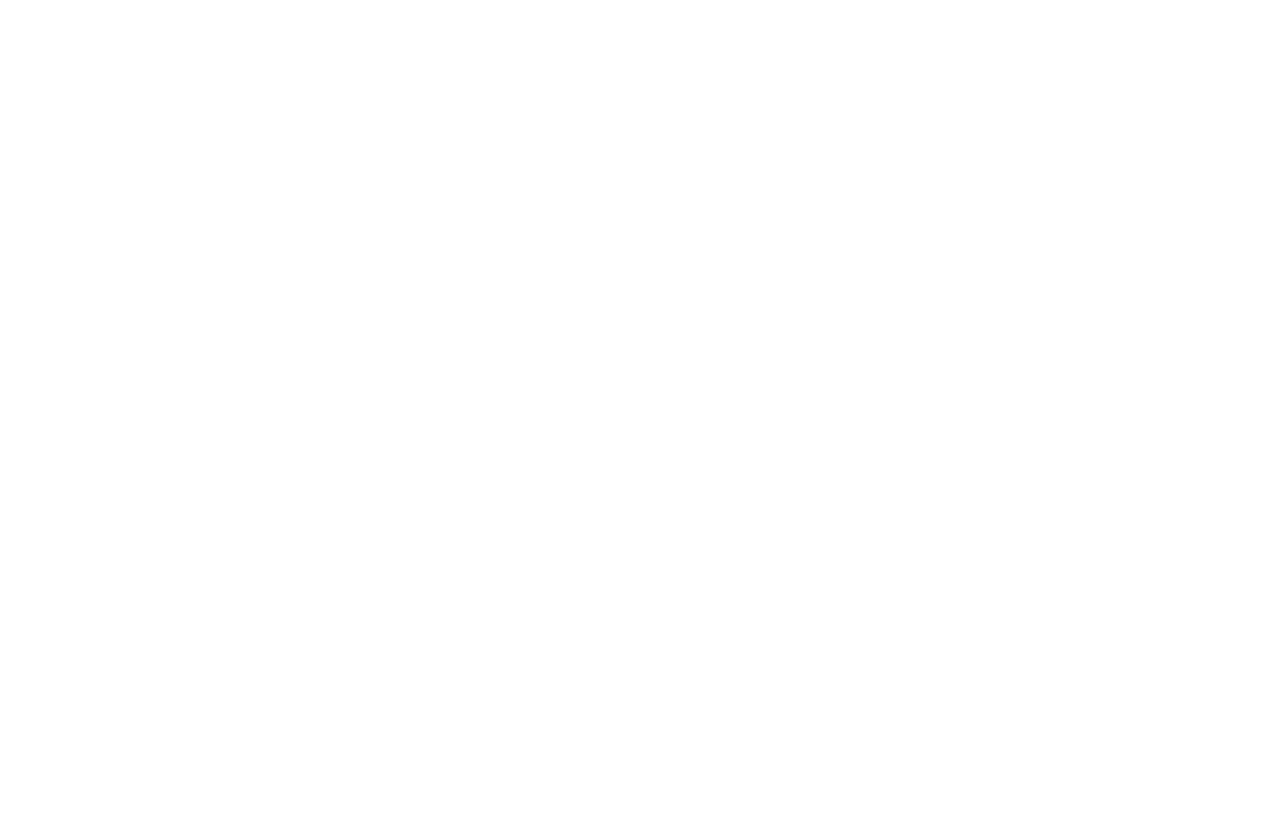
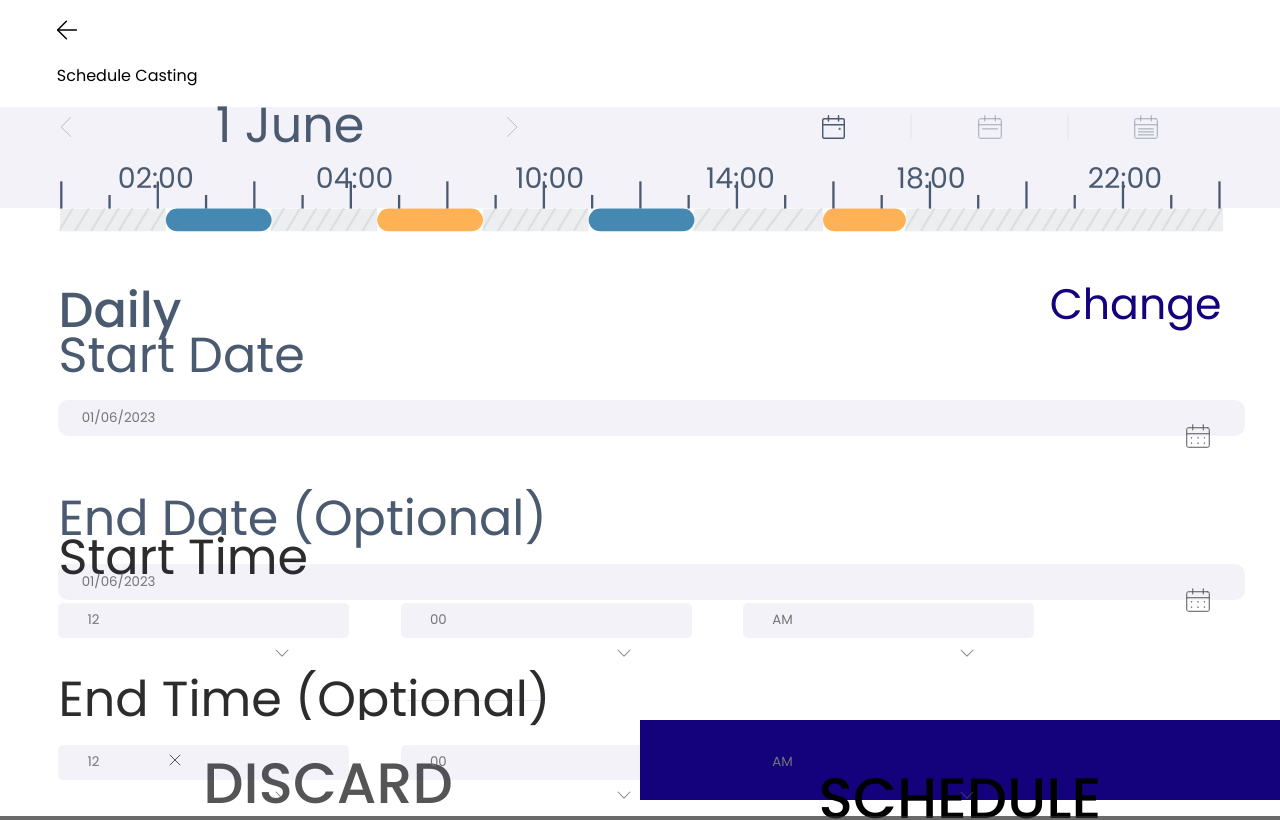
Before and after one commit to nirbhaymaitra07/DBaaS, a React (Vite) app: page /cast/schedulecasting in a window 1280 px wide. Before the commit this address had no page. Shown: the top 820 px of the page. Built offline with nearby package versions, Linux system fonts and the light colour scheme.

Commit message:
Rectfied some css styles in Schedule Casting Page

```diff
--- a/src/App.jsx
+++ b/src/App.jsx
@@ -1,14 +1,17 @@
 import { BrowserRouter } from 'react-router-dom'
 import './App.css'
 import Structure from './structure/Structure'
+import ScheduleCasting from './components/Schedule_Casting/ScheduleCasting'
 
 function App() {
 
   return (
     <>
-    <BrowserRouter>
+    {/* <BrowserRouter>
       <Structure/>
-    </BrowserRouter>
+    </BrowserRouter> */}
+
+    <ScheduleCasting />
     </>
   )
 }
--- a/src/components/Schedule_Casting/ScheduleCasting.css
+++ b/src/components/Schedule_Casting/ScheduleCasting.css
@@ -24,19 +24,21 @@
 
 .date-time-div {
   height: 12.62%;
-  background-color: rgb(244, 239, 239);
+  background-color: rgb(19, 2, 124,0.05);
+  padding-right: 4.44%;
+  padding-left: 4.44%;
 }
 
 .date-time-top-subdiv{
     display: flex;
-    justify-content: space-around;
+    justify-content: space-between;
     height: 50%;
     width: 100%;
 }
 
 .date-time-topleft-subdiv{
     display: flex;
-    justify-content: space-around;
+    justify-content: space-between;
     height: 80%;
     width: 40%;
     align-items: center;
@@ -54,7 +56,8 @@
 .date-heading{
     font-size: clamp(0.2775rem, -0.0003rem + 4.4445vw, 27.77775rem);
     font-weight: 500;
-    color: #4A5A70
+    color: #4A5A70;
+    margin-bottom: 0.78%;
 }
 
 .date-time-topright-subdiv{
@@ -66,7 +69,7 @@
 }
 
 .dark-calendar-image{
-    height: 50%;
+    height: 58%;
 }
 
 .date-time-bottom-subdiv{
@@ -130,10 +133,11 @@
     width: 100%;
     height: 25%;
     position: relative;
+    margin-bottom: 3.12%;
 }
 
 .date-input{
-    background-color: rgb(244, 239, 239);
+    background-color: rgb(19, 2, 124,0.05);
     width: 100%;
     height: 80%;
     border-style: none;
@@ -154,31 +158,13 @@
     display: flex;
     justify-content: space-around;
     padding-left: 30%;
-    padding-top: 10%;
+    padding-top: 4.68%;
+
 }
 
 .time-div{
     width: 100%;
     height: 40%;
-}
-
-.time-subdiv{
-    display: flex;
-    height: 20%;
-    width: 100%;
-    margin-bottom: 2%;
-}
-
-.time-input{
-    background-color: rgb(244, 239, 239);
-    width: 21.94%;
-    height: 100%;
-    border-style: none;
-    margin-right: 4.44%;
-    padding-left: 4.44%;
-    justify-content: space-between;
-    border-radius: 5px;
-    margin-bottom: 4%;
 }
 
 .time-heading{
@@ -189,10 +175,55 @@
     margin-top: 2%;
 }
 
+.time-subdiv{
+    display: flex;
+    height: 20%;
+    width: 100%;
+    margin-bottom: 2%;
+    margin-top: 0.78%;
+}
+
+.time-subdiv-info{
+    width: 25%;
+    height: 100%;
+    position: relative;
+    display: flex;
+    margin-right: 4.44%;
+}
+
+.time-subdiv-info-input{
+    width: 90%;
+    height: 100%;
+    background-color: rgb(19, 2, 124,0.05);
+    border-radius: 5px;
+    position: absolute;
+    display: flex;
+    border-style: none;
+    padding-left: 10%;
+}
+
+.time-subdiv-info-image{
+    position: absolute;
+    right: 20%;
+    padding-top: 15%;
+}
+
+.time-input{
+    background-color: rgb(19, 2, 124,0.05);
+    width: 21.94%;
+    height: 100%;
+    border-style: none;
+    margin-right: 4.44%;
+    padding-left: 4.44%;
+    border-radius: 5px;
+    margin-bottom: 4%;
+}
+
 .lower-body-text-div{
     width: 100%;
     height: 20%;
     display: flex;
+    margin-top: 4.68%;
 }
 
 .lower-body-text{
@@ -211,12 +242,27 @@
     display: flex;
 }
 
+.casting-footer-discard{
+    width: 50%;
+    display: flex;
+    align-items: center;
+    justify-content: center;
+}
+
+.casting-footer-discard-img{
+    left: 26.66%;
+    top: 40%
+}
+
 .discard-btn{
-    width: 50%;
-    border-radius: 0%;
+    font-size: clamp(0.2775rem, -0.0003rem + 4.4444vw, 27.7775rem);
+    height: 100%;
+    /* width: 80%; */
     background-color: #fff;
     color: #555;
-    font-size: clamp(0.2775rem, -0.0003rem + 4.4444vw, 27.7775rem);
+    border-radius: 0%;
+    margin: 0px;
+    padding: 3%;
 }
 
 .schedule-btn{
@@ -225,3 +271,42 @@
     background-color: #13027C;
     font-size: clamp(0.2775rem, -0.0003rem + 4.4444vw, 27.7775rem);
 }
+
+.wrap-up-background-image{
+    height: 100%;
+    width: 100%;
+    position: absolute;
+    z-index: 2;
+    left: 0%;
+    bottom: 0%;
+    background: rgb(44, 44, 44, 0.7);
+}
+
+.time-slot-popup{
+    height: 26.87%;
+    width: 100%;
+    position: absolute;
+    left: 0%;
+    bottom: 0%;
+    z-index: 2;
+    background-color: #13027C;
+    padding-left: 8.88%;
+    border-top-left-radius: 16px;
+    border-top-right-radius: 16px;
+    box-sizing: border-box;
+    padding-top: 8%;
+    background-color: #fff;
+    transition: 0.3 ease-in;
+
+}
+.time-slot-popup-options{
+    height: 53px;
+    color: #2C2C2C;
+
+}
+
+.time-slot-popup-options-para{
+    font-size: clamp(0.2425rem, -0.0006rem + 3.8889vw, 24.305rem);
+    font-weight: 400;
+
+}
--- a/src/components/Schedule_Casting/ScheduleCasting.jsx
+++ b/src/components/Schedule_Casting/ScheduleCasting.jsx
@@ -1,4 +1,4 @@
-import React from "react";
+import React, { useState } from "react";
 import "./ScheduleCasting.css";
 import Back from "./images/Back.svg";
 import ArrowLeft from "./images/Arrow-Left.svg";
@@ -11,9 +11,12 @@
 import Remove from "./images/Remove.svg";
 import CalendarBody from "./images/Calendar-body.svg";
 import LineBody from "./images/Line-body.svg";
-import Add from "./images/Add.svg"
+import Add from "./images/Add.svg";
+import Frame from "./images/Frame.svg"
 
 const ScheduleCasting = () => {
+  const [addTimeSlot, setAddTimeSlot] = useState(false);
+
   return (
     <div className="main-container">
       <div className="casting-header">
@@ -25,7 +28,6 @@
 
       <div className="date-time-div">
         <div className="date-time-top-subdiv">
-
           <div className="date-time-topleft-subdiv">
             <img src={ArrowLeft} className="arrow-left" />
             <h5 className="date-heading">1 June</h5>
@@ -37,8 +39,10 @@
             <img src={Line} className="line-calendar-image" />
             <img src={LightCalendar} className="light-calendar-image" />
             <img src={Line} className="line-calendar-image" />
-            <img src={DetailedLightCalendar} className="detailed-calendar-image" />
-
+            <img
+              src={DetailedLightCalendar}
+              className="detailed-calendar-image"
+            />
           </div>
         </div>
 
@@ -51,12 +55,11 @@
             <span>18:00</span>
             <span>22:00</span>
           </div>
-            <img src={TimeLine} className="timeline-calendar-image"/>
+          <img src={TimeLine} className="timeline-calendar-image" />
         </div>
       </div>
 
       <div className="casting-body">
-
         <div className="casting-upper">
           <p className="daily-para">Daily</p>
           <p className="change-para">Change</p>
@@ -65,14 +68,22 @@
         <div className="date-div">
           <p className="date-heading">Start Date</p>
           <div className="date-subdiv">
-            <input className="date-input" type="text" placeholder="01/06/2023"/>
-            <img  className="date-input-image" src={CalendarBody} />
+            <input
+              className="date-input"
+              type="text"
+              placeholder="01/06/2023"
+            />
+            <img className="date-input-image" src={CalendarBody} />
           </div>
 
           <p className="date-heading">End Date (Optional)</p>
           <div className="date-subdiv">
-            <input className="date-input" type="text" placeholder="01/06/2023"/>
-            <img  className="date-input-image" src={CalendarBody} />
+            <input
+              className="date-input"
+              type="text"
+              placeholder="01/06/2023"
+            />
+            <img className="date-input-image" src={CalendarBody} />
           </div>
           <img className="line-body" src={LineBody} />
         </div>
@@ -80,31 +91,77 @@
         <div className="time-div">
           <p className="time-heading">Start Time</p>
           <div className="time-subdiv">
-            <input className="time-input" type="text" placeholder="12"/>
-            <input className="time-input" type="text" placeholder="00"/>
-            <input className="time-input" type="text" placeholder="AM"/>
+            <div className="time-subdiv-info">
+                <input className="time-subdiv-info-input" type="text" placeholder="12" />
+                <img  className="time-subdiv-info-image" src={Frame} alt="frame"/>
+            </div>
+            <div className="time-subdiv-info">
+                <input className="time-subdiv-info-input" type="text" placeholder="00" />
+                <img  className="time-subdiv-info-image" src={Frame} alt="frame"/>
+            </div>
+            <div className="time-subdiv-info">
+                <input className="time-subdiv-info-input" type="text" placeholder="AM" />
+                <img  className="time-subdiv-info-image" src={Frame} alt="frame"/>
+            </div>
           </div>
 
           <p className="time-heading">End Time (Optional)</p>
           <div className="time-subdiv">
-            <input className="time-input" type="text" placeholder="12"/>
-            <input className="time-input" type="text" placeholder="00"/>
-            <input className="time-input" type="text" placeholder="AM"/>
+          <div className="time-subdiv-info">
+                <input className="time-subdiv-info-input" type="text" placeholder="12" />
+                <img  className="time-subdiv-info-image" src={Frame} alt="frame"/>
+            </div>
+            <div className="time-subdiv-info">
+                <input className="time-subdiv-info-input" type="text" placeholder="00" />
+                <img  className="time-subdiv-info-image" src={Frame} alt="frame"/>
+            </div>
+            <div className="time-subdiv-info">
+                <input className="time-subdiv-info-input" type="text" placeholder="AM" />
+                <img  className="time-subdiv-info-image" src={Frame} alt="frame"/>
+            </div>
           </div>
 
-            <div className="lower-body-text-div">
+          <div className="lower-body-text-div"  onClick={() => setAddTimeSlot(true)}>
             <img className="lower-body-img" src={Add} />
             <p className="lower-body-text">Add another time slot</p>
           </div>
-
         </div>
-
       </div>
 
       <div className="casting-footer">
+        <div className="casting-footer-discard">
+        <img className ="casting-footer-discard-img" src={Remove} />
         <button className="discard-btn">DISCARD</button>
+        </div>
         <button className="schedule-btn">SCHEDULE</button>
       </div>
+
+      <div className="wrap-up-background-image" style={
+          addTimeSlot
+            ? { transform: "translateY(0%)" }
+            : { transform: "translateY(102%)" }
+        }>
+      <div
+        className="time-slot-popup"
+        style={
+          addTimeSlot
+            ? { transform: "translateY(0%)" }
+            : { transform: "translateY(102%)" }
+        }
+
+      >
+        <div className="time-slot-popup-options">
+          <p className="time-slot-popup-options-para">Weekdays(Mon-Fri)</p>
+        </div>
+        <div className="time-slot-popup-options">
+          <p className="time-slot-popup-options-para">Weekends(Sat-Sun)</p>
+        </div>
+        <div className="time-slot-popup-options">
+          <p className="time-slot-popup-options-para">Custom</p>
+        </div>
+      </div>
+      </div>
+
     </div>
   );
 };
```
Also changed, not shown: src/components/Schedule_Casting/images/Frame.svg (added). Lines whose indentation alone changed are shown as unchanged.
